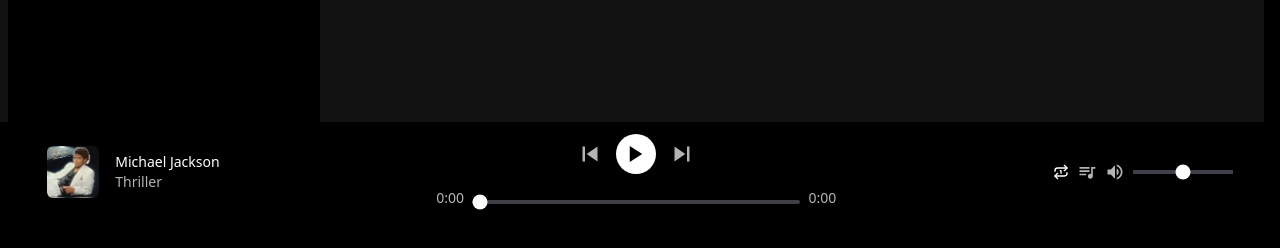
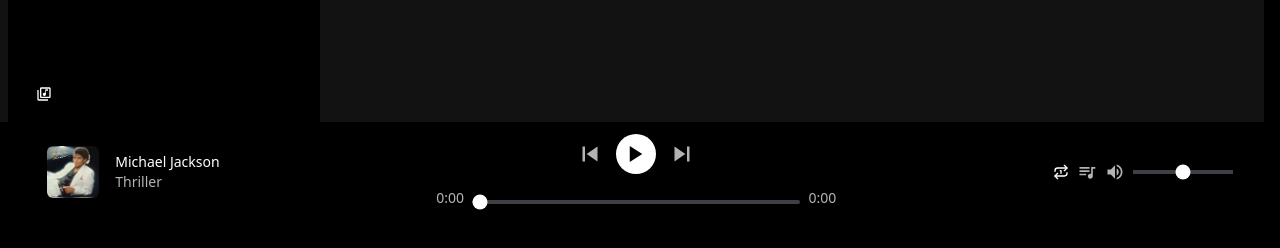
Before and after one commit to alyadyh/spotify-clone, a Next.js app: page / in a window 1280 px wide. Shown: the part 578-826 px from the top of the page. Built offline with nearby package versions, Linux system fonts and the light colour scheme.

Commit message:
fix: move album collapse button fixed position

```diff
--- a/src/components/Sidebar.tsx
+++ b/src/components/Sidebar.tsx
@@ -134,7 +134,7 @@ export default function Sidebar() {
       </aside>
 
       <button
-        className="fixed bottom-5 left-5 w-12 h-12 grid place-items-center bg-background p-4 rounded-full text-white z-50 cursor-pointer"
+        className="fixed bottom-26 left-5 w-12 h-12 grid place-items-center bg-black p-4 rounded-full text-white z-50 cursor-pointer"
         onClick={() => setSidebarOpen(!sidebarOpen)}
       >
         <MdOutlineLibraryMusic />
```
